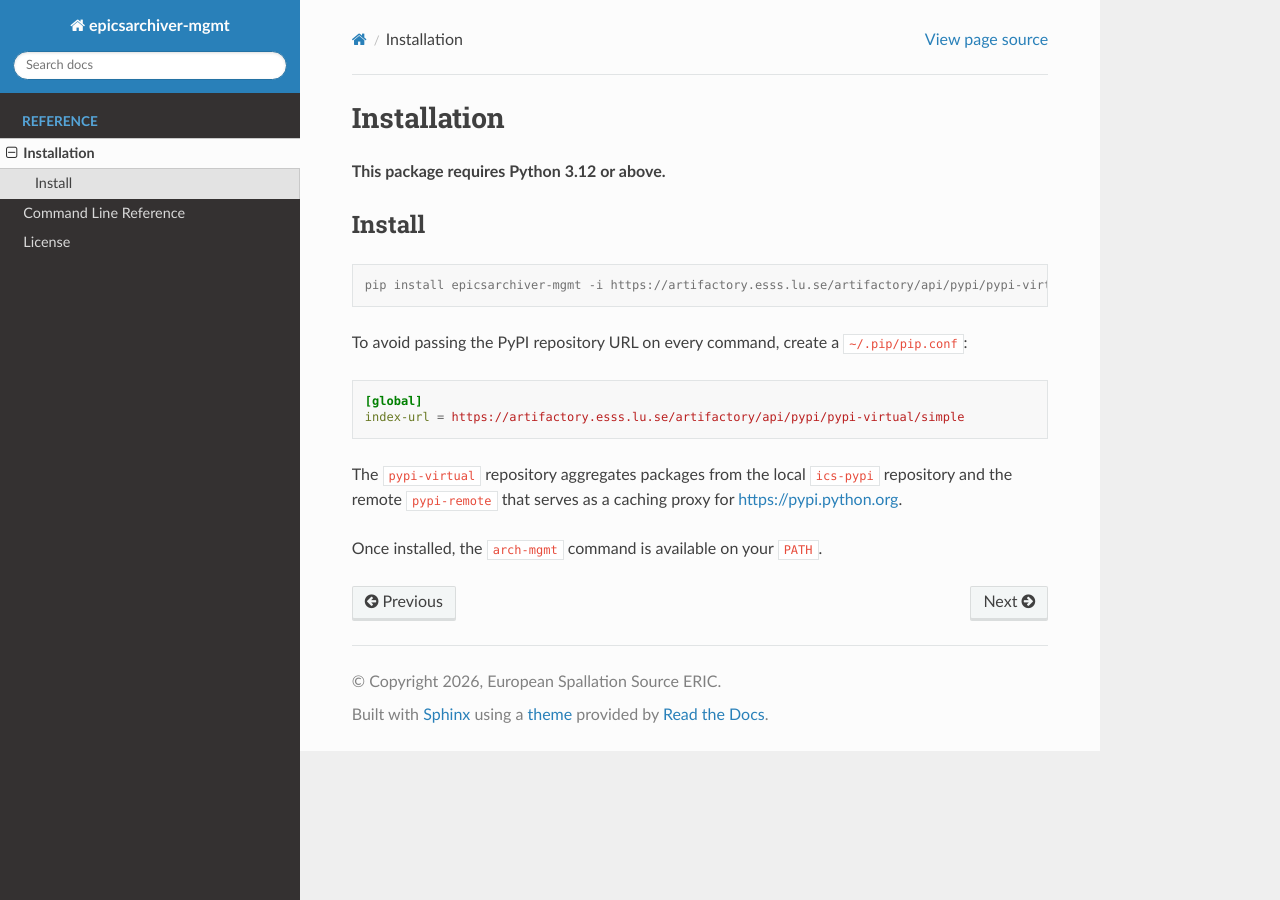
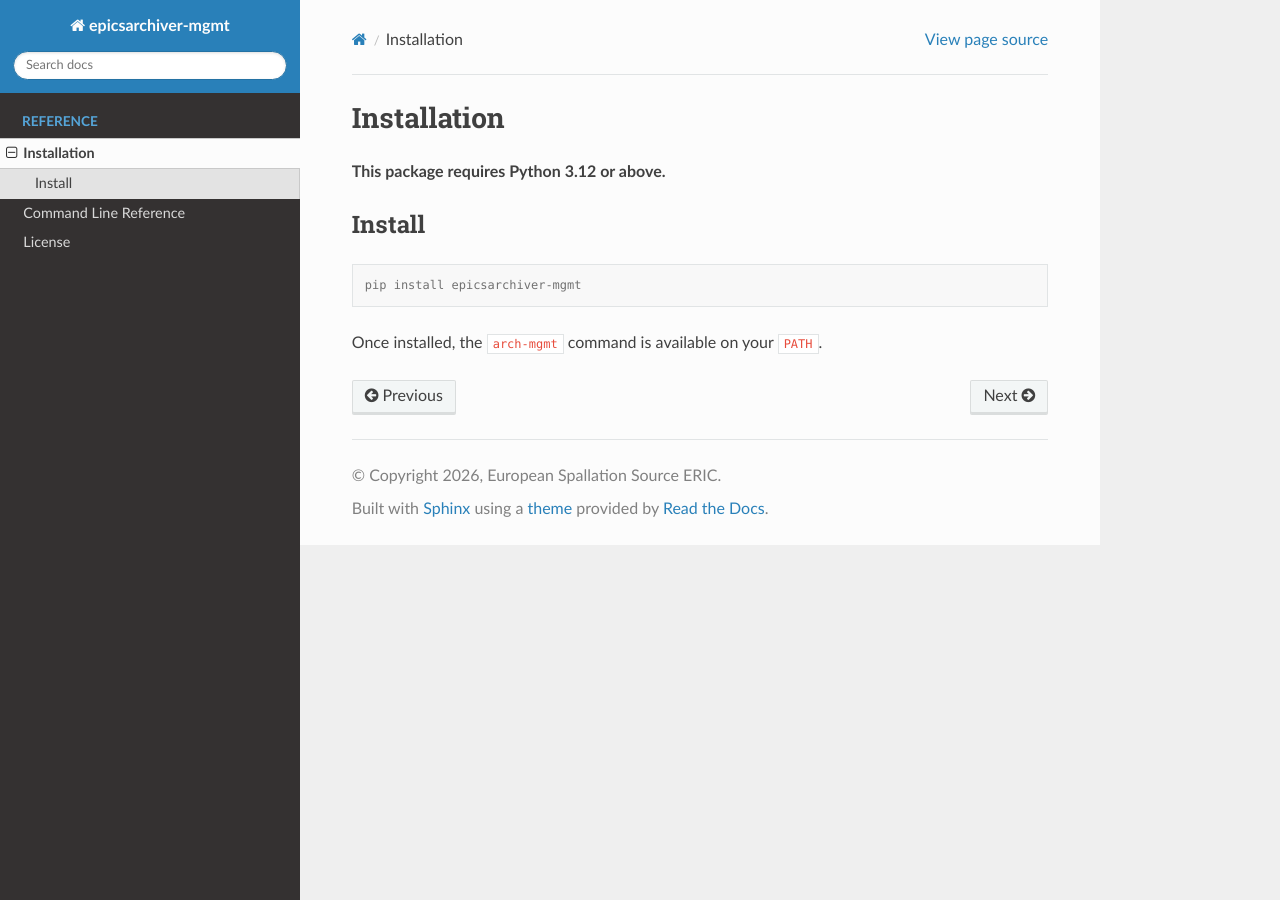
Before and after one commit to archiver-appliance/epicsarchiver-mgmt-client, a Sphinx documentation site: the page built from docs/source/installation.md, in a window 1280 px wide. Built offline with Sphinx 7.4.7 and the Read the Docs theme 3.1.0, drawn with Linux system fonts in a browser that asks for light colours.

Commit message:
build: point packaging metadata and docs at GitHub/PyPI
Update project URLs to GitHub and ReadTheDocs, set
local_scheme = "no-local-version" so versions are PEP 440 clean for
PyPI, drop the internal Artifactory extra-index env vars, and switch
install instructions to plain "pip install" from public PyPI.

Co-Authored-By: Claude Opus 4.8 <noreply@anthropic.com>

````diff
--- a/docs/source/installation.md
+++ b/docs/source/installation.md
@@ -5,17 +5,7 @@
 ## Install
 
 ```console
-pip install epicsarchiver-mgmt -i https://artifactory.esss.lu.se/artifactory/api/pypi/pypi-virtual/simple
+pip install epicsarchiver-mgmt
 ```
 
-To avoid passing the PyPI repository URL on every command, create a `~/.pip/pip.conf`:
-
-```ini
-[global]
-index-url = https://artifactory.esss.lu.se/artifactory/api/pypi/pypi-virtual/simple
-```
-
-The `pypi-virtual` repository aggregates packages from the local `ics-pypi` repository and the remote
-`pypi-remote` that serves as a caching proxy for <https://pypi.python.org>.
-
 Once installed, the `arch-mgmt` command is available on your `PATH`.
````
Also changed, not shown: README.md (+4 -1 lines), pyproject.toml (+4 -11 lines).
